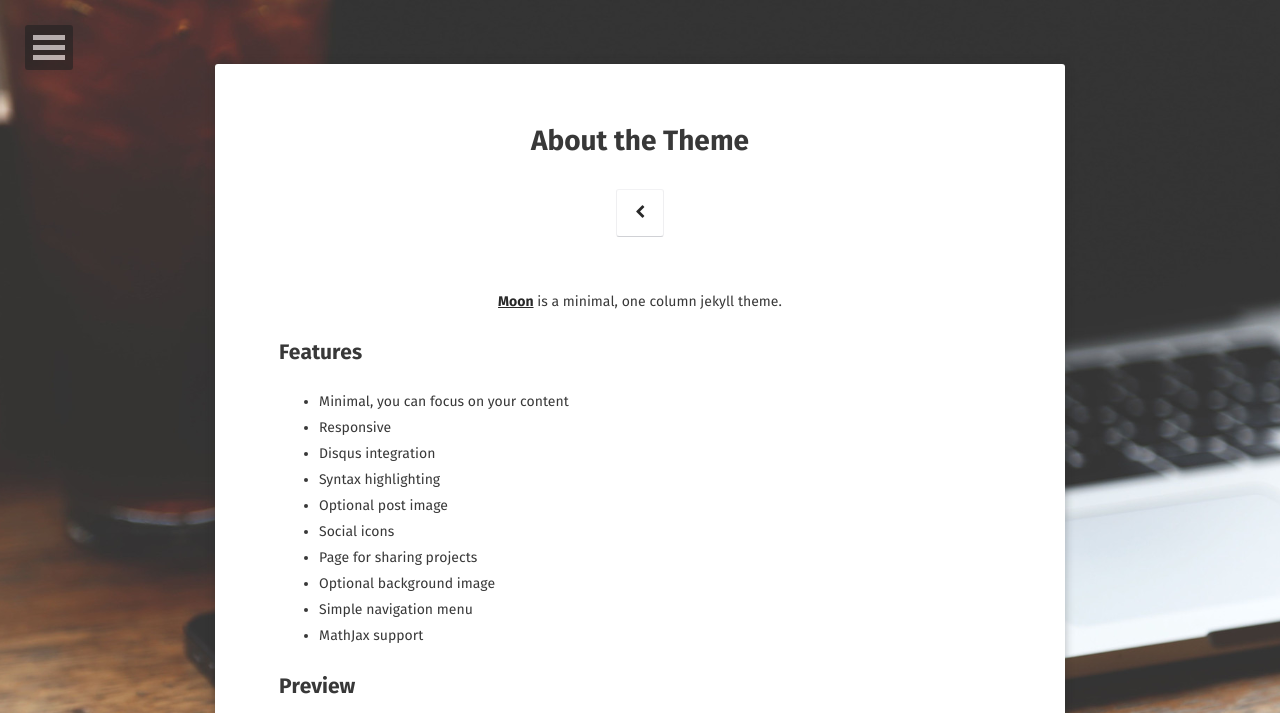
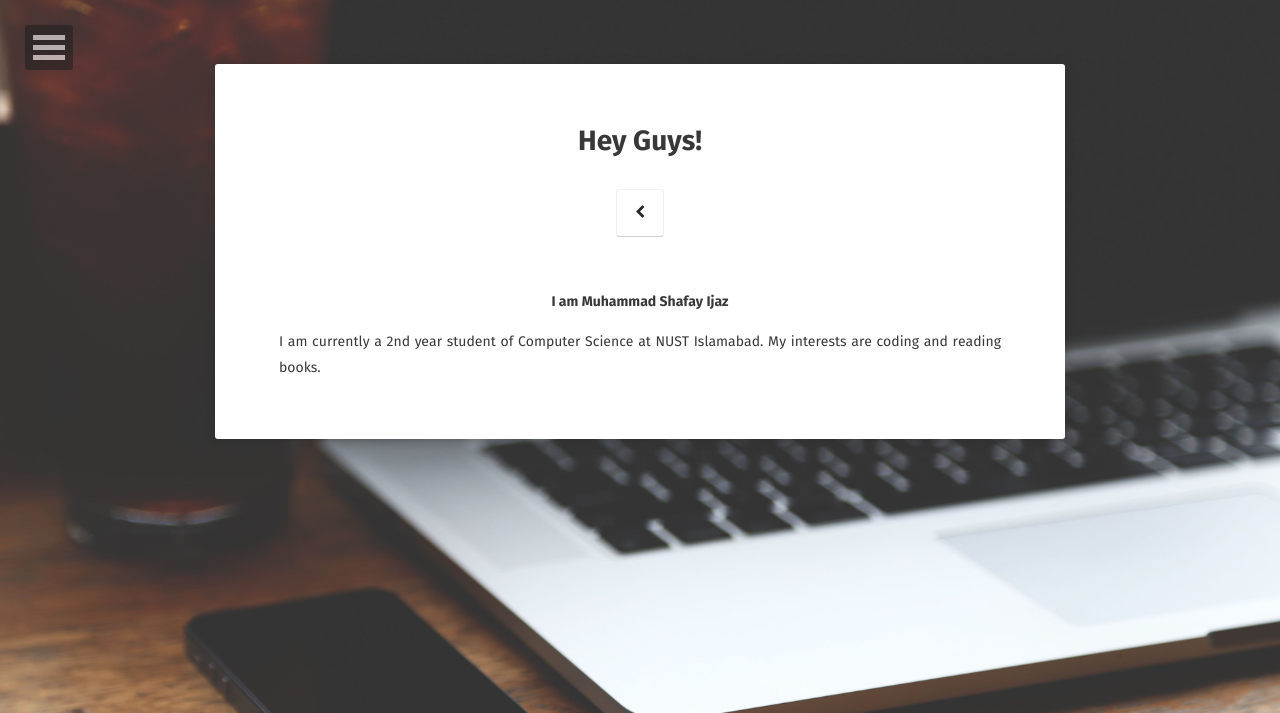
Before and after one commit to shafayijaz/shafayijaz.github.io, a Jekyll site: the page built from about/index.md, in a window 1280 px wide. Shown: the top 713 px of the page. Built offline with Jekyll 4.4.1, drawn with Linux system fonts in a browser that asks for light colours; some web fonts are replaced; some of the changed text lies outside the part shown; grey boxes are pictures that could not be loaded.

Commit message:
Update index.md

```diff
--- a/about/index.md
+++ b/about/index.md
@@ -1,37 +1,11 @@
 ---
 layout: page
-title: About the Theme
+title: Hey Guys!
 tags: [about, Jekyll, theme, moon]
 date: 2016-03-21
 comments: false
 ---
 
-<center><a href="http://taylantatli.github.io/Moon"><b>Moon</b></a> is a minimal, one column jekyll theme.</center>
+<center><b>I am Muhammad Shafay Ijaz</b></center>
 
-## Features
-* Minimal, you can focus on your content
-* Responsive
-* Disqus integration
-* Syntax highlighting
-* Optional post image
-* Social icons
-* Page for sharing projects
-* Optional background image
-* Simple navigation menu
-* MathJax support
-
-## Preview
-
-{% capture images %}
-    https://cloud.githubusercontent.com/assets/754514/14509720/61c61058-01d6-11e6-93ab-0918515ecd56.png
-    https://cloud.githubusercontent.com/assets/754514/14509716/61ac6c8e-01d6-11e6-879f-8308883de790.png
-{% endcapture %}
-{% include gallery images=images caption="Screenshots of Moon Theme" cols=2 %}
-
-See a [live version of Moon](http://taylantatli.github.io/Moon) hosted on GitHub.
-
-## Getting Started
-
-To learn how to install and use this theme check out the [Setup Guide](http://taylantatli.me/Moon/moon-theme/) for more information.
-
-[Install Moon](https://github.com/TaylanTatli/Moon){: .btn}
+I am currently a 2nd year student of Computer Science at NUST Islamabad. My interests are coding and reading books.
```
